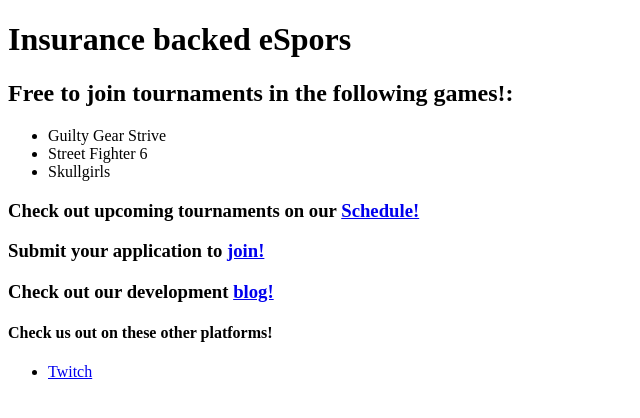
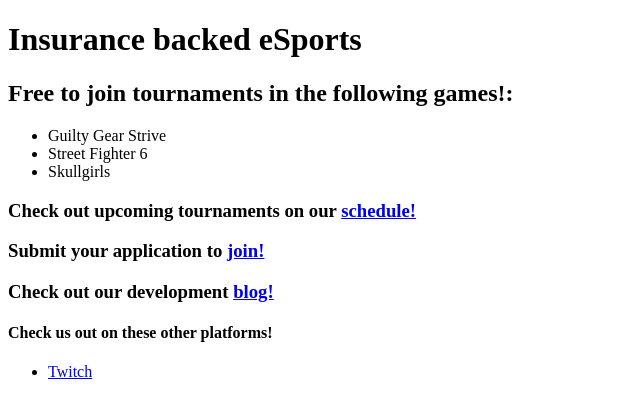
Before and after one commit to AutoBotRo/esports, a plain HTML site: page index.html in a window 1280 px wide. Shown: the full height of the page, 0-640 px from the left. Drawn offline with Linux system fonts and the light colour scheme.

Commit message:
Update index.html
added a bunch of classes, ids, itc

```diff
--- a/index.html
+++ b/index.html
@@ -5,24 +5,55 @@
 </header>
 
 <main>
-    <h1>Insurance backed eSpors</h1>
+    <link rel="stylesheet" href="./index.css">
 
+    <body>
+        <div class="whole-page">
+            <div id="main-content">
+                <header id="header">
+                    <h1>Insurance backed eSports</h1>
+                </header>
+
+
+                <div id="top-of-page">
                     <h2>Free to join tournaments in the following games!:</h2>
-        <ul>
-            <li>Guilty Gear Strive</li>
-            <li>Street Fighter 6</li>
-            <li>Skullgirls</li>
+
+
+                    <div id="intro-section">
+                        <ul id="list-of-games">
+                            <li class="games">Guilty Gear Strive</li>
+                            <li class="games">Street Fighter 6</li>
+                            <li class="games">Skullgirls</li>
                         </ul>
+                    </div>
+                </div>
 
-    <h3>Check out upcoming tournaments on our <a href="./Schedule/Main Schedule.html">Schedule!</a> </h3>
+                <div id="main-info-section">
 
-    <h3>Submit your application to <a href="./Website documents/tournament entry.html">join!</a></h3>
+                    <div id="schedule-box" class="info-box">
+                        <h3 class="schedule">Check out upcoming tournaments on our <a href="./Schedule/Main Schedule.html">schedule!</a></h3>
+                    </div>
 
+                    <div id="application-box" class="info-box">
+                        <h3 class="application">Submit your application to <a href="./Website documents/tournament entry.html">join!</a></h3>
+                    </div>
+
+
+                    <div class="info-box">
                         <h3>Check out our development <a href="https://www.rolyins.com/coding-blog">blog!</a></h3>
+                    </div>
 
+                    <div class="info-box">
                         <h4>Check us out on these other platforms!</h4>
-
                         <ul>
                             <li><a href="https://www.twitch.tv/autobotro">Twitch</a></li>
                         </ul>
+                    </div>
+
+                </div>
+
+
+            </div>
+        </div>
+    </body>
 </main>
```
Lines whose indentation alone changed are shown as unchanged.
